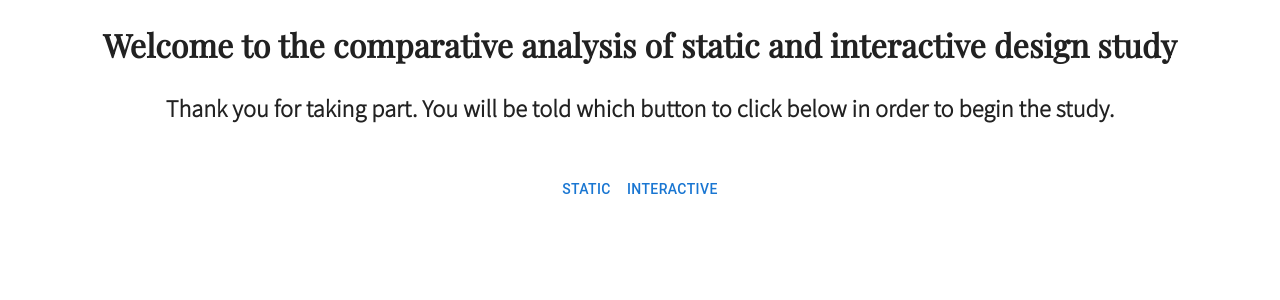
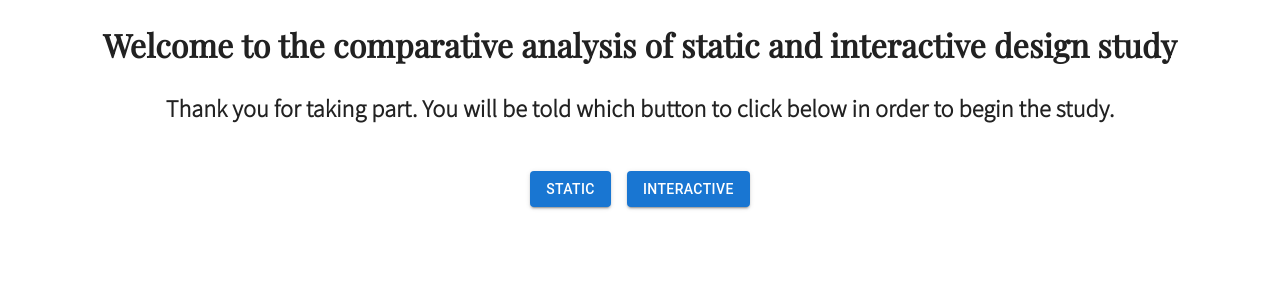
Before and after one commit to IADT-projects/y4-project-jade-r-k, a React (Create React App) app: page / in a window 1280 px wide. Shown: the top 300 px of the page. Built offline with nearby package versions, Linux system fonts and the light colour scheme; no server answers.

Commit message:
index welcome page style

```diff
--- a/src/css/App.css
+++ b/src/css/App.css
@@ -10,5 +10,5 @@
     text-align: center;
 }
 .center {
-    align-self: center;
+    justify-content: center;
 }
--- a/src/pages/Home.js
+++ b/src/pages/Home.js
@@ -1,6 +1,6 @@
 import axios from '../config';
 import { useState, useEffect } from 'react';
-import { Button } from '@mui/material';
+import { Button, Stack } from '@mui/material';
 
 const Home = () => {
     const [artworks, setArtworks ] = useState(null);
@@ -20,10 +20,10 @@ const Home = () => {
         <h1 className="f1 center-text">Welcome to the comparative analysis of static and interactive design study</h1>
         <h2 className="f2 center-text">Thank you for taking part. You will be told which button to click below in order to begin the study.</h2>
         <br></br>
-        <div className='center-text'>
-        <Button>Static</Button>
-        <Button>Interactive</Button>
-        </div>
+        <Stack spacing={2} justifyContent="center" direction="row">
+        <Button variant="contained">Static</Button>
+        <Button variant="contained">Interactive</Button>
+        </Stack>
         </>
     );
 };
```
